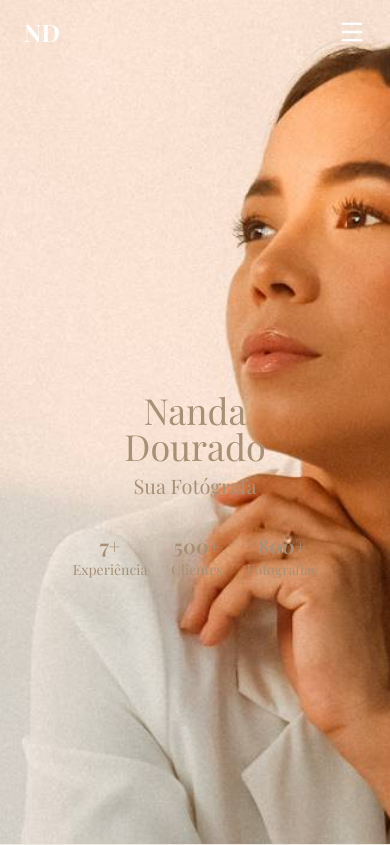
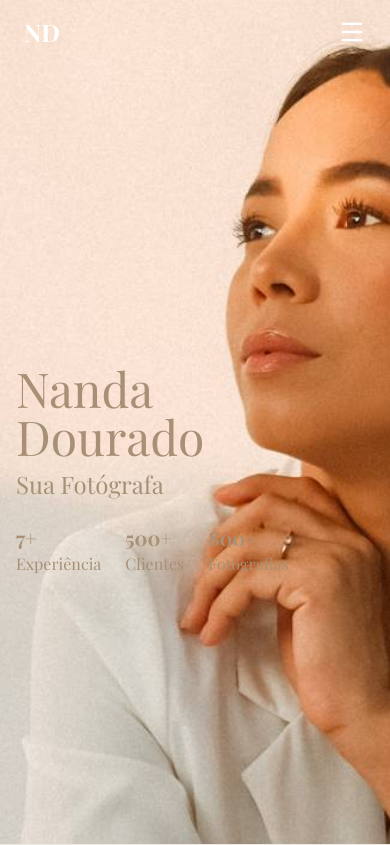
Before and after one commit to ClaudioLoubo/lading-page-nanda-dourado, a React (Vite) app: page / in a window 390 px wide. Shown: the top 845 px of the page. Built offline with nearby package versions, Linux system fonts and the light colour scheme; a web font is replaced by a local one.

Commit message:
Ajustes de responsividade

```diff
--- a/src/components/Hero.jsx
+++ b/src/components/Hero.jsx
@@ -4,63 +4,47 @@ export default function Hero() {
   return (
     <section
       id="home"
-      className="relative min-h-screen bg-cover bg-center flex items-center text-[#a79075]"
+      className="relative h-screen bg-cover bg-center flex items-center text-[#a79075]"
       style={{ backgroundImage: "url('./images/nandahero.jpg')" }}
     >
-      <div className="
-        w-full
-        px-6
-        pt-32
-        sm:px-10
-        md:px-16
-        lg:px-32
-        xl:px-48
-        text-center
-        lg:text-left
-      ">
-        <h1 className="
-          font-display
-          leading-none
-          text-4xl
-          sm:text-6xl
-          md:text-7xl
-          lg:text-8xl
-        ">
+      <div
+        className="
+          mt-24
+          px-4
+          sm:px-8
+          md:px-16
+          lg:px-40
+          xl:px-60
+        "
+      >
+        <h1
+          className="
+            font-display leading-none
+            text-5xl
+            sm:text-6xl
+            md:text-7xl
+            lg:text-8xl
+          "
+        >
           Nanda <br /> Dourado
         </h1>
 
-        <p className="
-          font-display
-          mt-2
-          text-xl
-          sm:text-2xl
-          md:text-3xl
-        ">
+        <p className="text-2xl sm:text-3xl mt-2 font-display">
           Sua Fotógrafa
         </p>
 
-        <div className="
-          flex
-          justify-center
-          lg:justify-start
-          gap-6
-          sm:gap-10
-          mt-8
-          flex-wrap
-        ">
-          <div className="text-center lg:text-left">
+        <div className="flex gap-6 sm:gap-10 mt-6">
+          <div>
             <span className="text-xl sm:text-2xl font-bold font-display">7+</span>
-            <p className="font-display text-sm sm:text-base">Experiência</p>
+            <p className="font-display">Experiência</p>
           </div>
-
-          <div className="text-center lg:text-left">
+          <div>
             <span className="text-xl sm:text-2xl font-bold font-display">500+</span>
-            <p className="font-display text-sm sm:text-base">Clientes</p>
+            <p className="font-display">Clientes</p>
           </div>
-
-          <div className="text-center lg:text-left">
+          <div>
             <span className="text-xl sm:text-2xl font-bold font-display">800+</span>
-            <p className="font-display text-sm sm:text-base">Fotografias</p>
+            <p className="font-display">Fotografias</p>
           </div>
         </div>
       </div>
```
